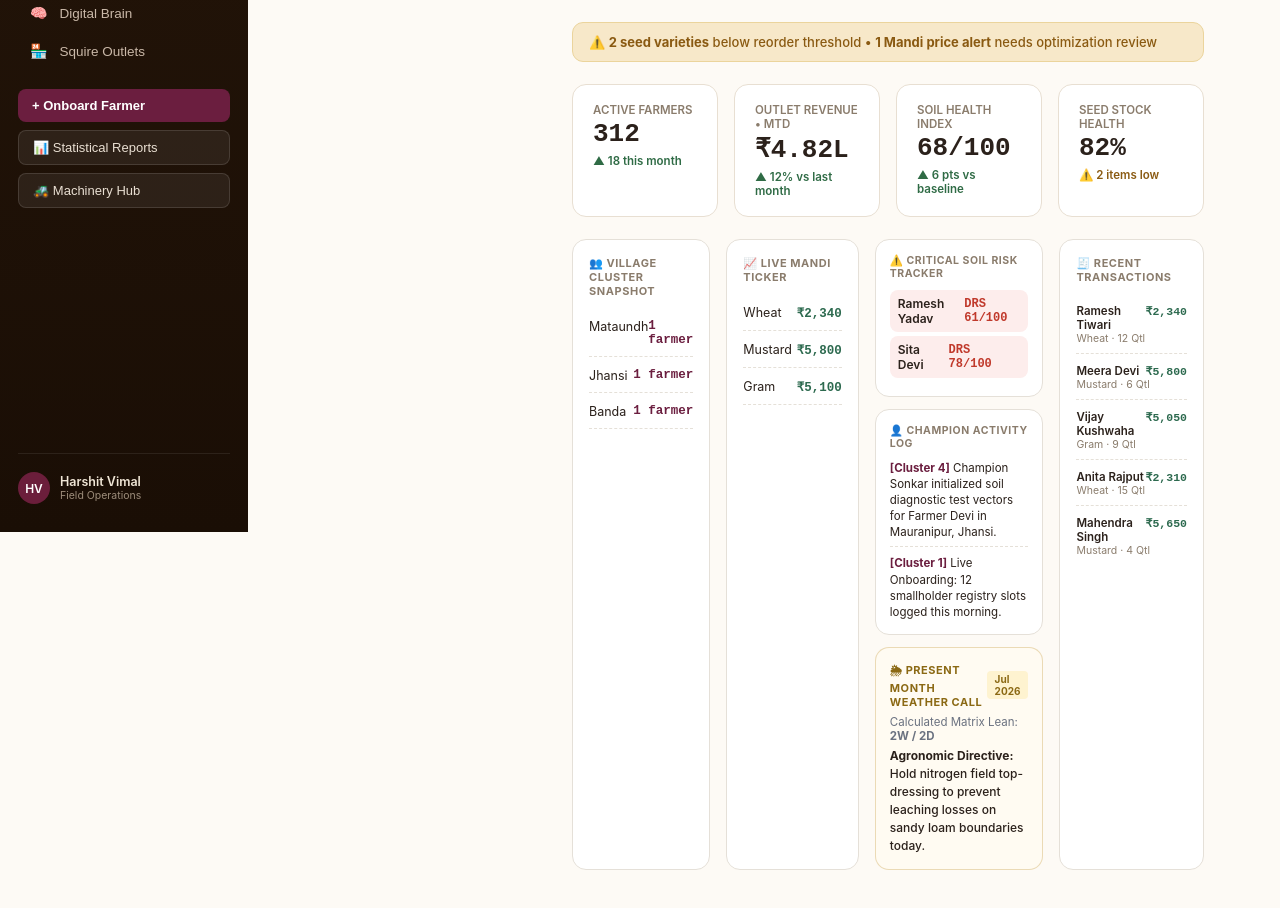
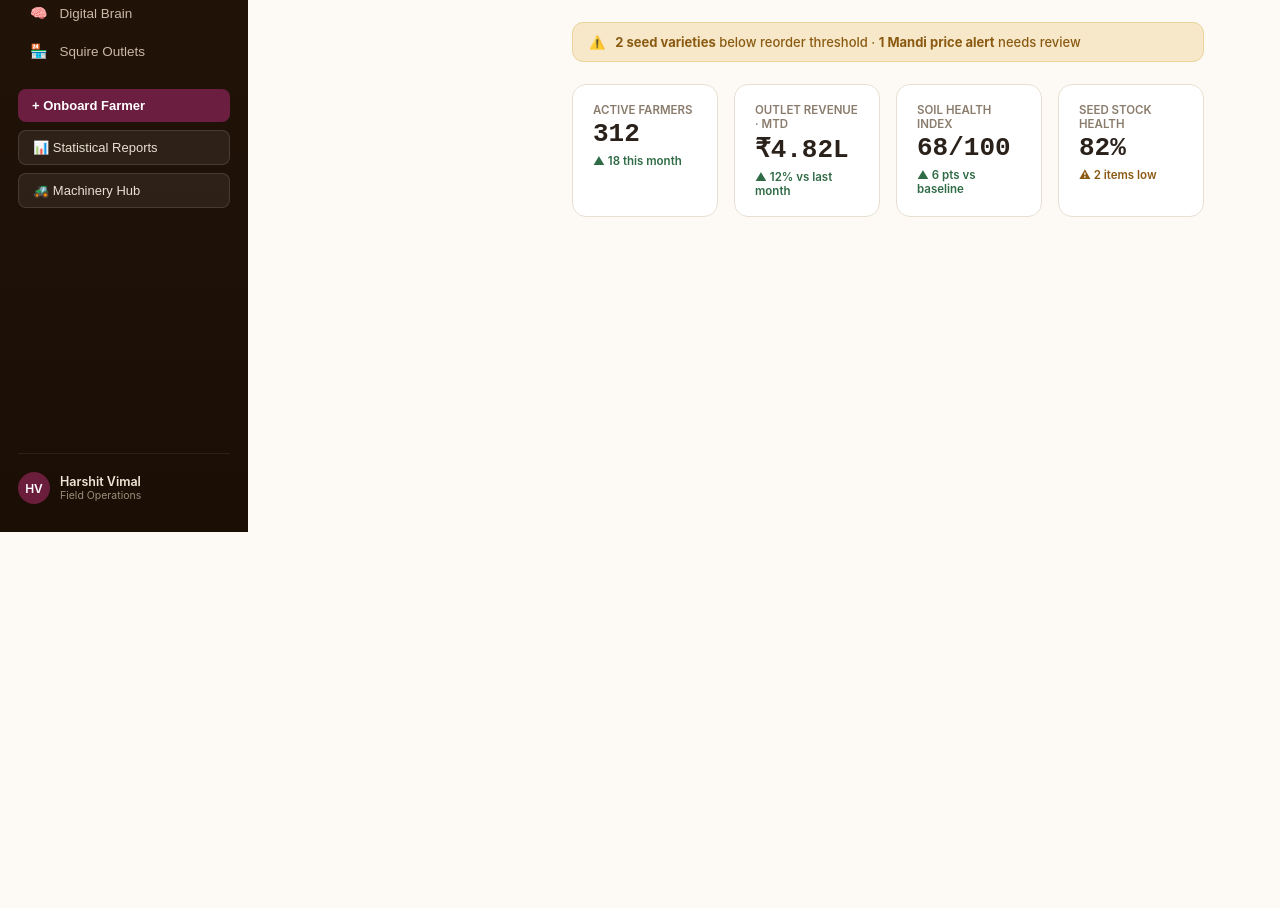
Before and after one commit to Befellow/Befellow-squire-agri-hub-V3, a React (Vite) app in the folder squire-agri-hub-main/: page / in a window 1280 px wide. Shown: the part 268-1176 px from the top of the page. After the commit the page ends 946 px from the top, so only its background shows below. Built offline with nearby package versions, Linux system fonts and the light colour scheme.

Commit message:
Update App.jsx

```diff
--- a/squire-agri-hub-main/src/App.jsx
+++ b/squire-agri-hub-main/src/App.jsx
@@ -1904,7 +1904,7 @@ function Dashboard({ activeSection, farmers, onSelect, onNew, onViewReports, onV
   const md = MANDI_DATA[mandiRange];
 
   const NAV = [
-    { id: "overview", icon: "▦", label: "Dashboard" }, // Synchronized navigation title layer
+    { id: "overview", icon: "▦", label: "Overview" },
     { id: "market", icon: "↗", label: "Market Sales" },
     { id: "seed", icon: "🌱", label: "Seed & Inputs" },
     { id: "farmers", icon: "👥", label: "Farmer Network" },
@@ -1934,7 +1934,7 @@ function Dashboard({ activeSection, farmers, onSelect, onNew, onViewReports, onV
   const filteredTxn = TXN.filter(r => !searchQ || Object.values(r).join(" ").toLowerCase().includes(searchQ.toLowerCase()));
   const filteredFarmers = farmers.filter(f => !searchQ || `${f.name} ${f.village} ${f.district} ${f.cropHistory}`.toLowerCase().includes(searchQ.toLowerCase()));
 
-  const scrollTo = (id) => { scrollTo(id); };
+  const scrollTo = (id) => { setActiveSection(id); };
 
   return (
     <div style={{ display: "flex", minHeight: "100vh", fontFamily: "'Inter',sans-serif" }}>
@@ -1946,7 +1946,7 @@ function Dashboard({ activeSection, farmers, onSelect, onNew, onViewReports, onV
         </div>
         <nav style={{ display: "flex", flexDirection: "column", gap: 2 }}>
           {NAV.map(n => (
-            <button key={n.id} style={{ display: "flex", alignItems: "center", gap: 12, padding: "10px 12px", borderRadius: 9, background: activeSection === n.id ? "rgba(200,150,62,.16)" : "transparent", color: activeSection === n.id ? "#E8C77E" : "#C9B8A8", fontSize: 13.5, fontWeight: 500, border: "none", pointerEvents: "none", textAlign: "left", position: "relative" }}>
+            <button key={n.id} onClick={() => scrollTo(n.id)} style={{ display: "flex", alignItems: "center", gap: 12, padding: "10px 12px", borderRadius: 9, background: activeSection === n.id ? "rgba(200,150,62,.16)" : "transparent", color: activeSection === n.id ? "#E8C77E" : "#C9B8A8", fontSize: 13.5, fontWeight: 500, border: "none", cursor: "pointer", textAlign: "left", position: "relative" }}>
               <span style={{ fontSize: 14 }}>{n.icon}</span>{n.label}
               {activeSection === n.id && <span style={{ position: "absolute", left: -18, top: "50%", transform: "translateY(-50%)", width: 3, height: 18, background: "#C8963E", borderRadius: "0 3px 3px 0" }} />}
             </button>
@@ -1976,15 +1976,13 @@ function Dashboard({ activeSection, farmers, onSelect, onNew, onViewReports, onV
           </div>
         </div>
 
-        {/* 1. DASHBOARD PAGE VIEWPORT */}
+        {/* 1. OVERVIEW PAGE VIEWPORT */}
         {activeSection === "overview" && (
           <div style={{ display: "flex", flexDirection: "column", gap: 22 }}>
-
-            {/* Crop Season Timeline Progress Bar */}
             <div style={{ display: "flex", alignItems: "center", background: "#fff", border: "1px solid #E8DFD2", borderRadius: 12, padding: "14px 20px" }}>
               <div style={{ fontSize: 11, fontWeight: 600, color: "#8A7C6C", letterSpacing: "0.05em", textTransform: "uppercase", marginRight: 18, whiteSpace: "nowrap" }}>Crop Season</div>
               <div style={{ flex: 1, display: "flex", gap: 6, paddingTop: 22 }}>
-                {[{ label: "Kharif • Jun–Oct", flex: 0.42, active: true }, { label: "Rabi • Oct–Mar", flex: 0.42, active: false }, { label: "Zaid • Mar–Jun", flex: 0.16, active: false }].map((seg, i) => (
+                {[{ label: "Kharif · Jun–Oct", flex: 0.42, active: true }, { label: "Rabi · Oct–Mar", flex: 0.42, active: false }, { label: "Zaid · Mar–Jun", flex: 0.16, active: false }].map((seg, i) => (
                   <div key={i} style={{ flex: seg.flex, height: 8, borderRadius: 5, background: seg.active ? "linear-gradient(90deg,#C8963E 0%,#4A7C59 100%)" : "#E8DFD2", position: "relative" }}>
                     <span style={{ position: "absolute", top: -18, left: 0, fontSize: 10.5, fontWeight: 600, color: seg.active ? "#6B1E3B" : "#8A7C6C", whiteSpace: "nowrap" }}>{seg.label}</span>
                     {seg.active && <div style={{ position: "absolute", top: -4, left: "6%", width: 14, height: 14, borderRadius: "50%", background: "#6B1E3B", border: "2.5px solid #fff", boxShadow: "0 0 0 2px #6B1E3B" }} />}
@@ -1992,125 +1990,17 @@ function Dashboard({ activeSection, farmers, onSelect, onNew, onViewReports, onV
                 ))}
               </div>
             </div>
-
-            {/* Live Warning Action Banner */}
             <div style={{ display: "flex", alignItems: "center", gap: 10, background: "#F7E8C9", color: "#8A5A12", border: "1px solid #EBD49C", borderRadius: 11, padding: "11px 16px", fontSize: 13, fontWeight: 500 }}>
-              <span>⚠️ <strong>2 seed varieties</strong> below reorder threshold • <strong>1 Mandi price alert</strong> needs optimization review</span>
+              ⚠️ <span><strong>2 seed varieties</strong> below reorder threshold · <strong>1 Mandi price alert</strong> needs review</span>
             </div>
-
-            {/* Primary Metric Summary Cards Row */}
             <div style={{ display: "grid", gridTemplateColumns: "repeat(4, 1fr)", gap: 16 }}>
-              {[{ label: "Active Farmers", value: `${farmers.length + 309}`, delta: "▲ 18 this month", up: true }, { label: "Outlet Revenue • MTD", value: "₹4.82L", delta: "▲ 12% vs last month", up: true }, { label: "Soil Health Index", value: "68/100", delta: "▲ 6 pts vs baseline", up: true }, { label: "Seed Stock Health", value: "82%", delta: "⚠️ 2 items low", up: false }].map((k, i) => (
+              {[{ label: "Active Farmers", value: `${farmers.length + 309}`, delta: "▲ 18 this month", up: true }, { label: "Outlet Revenue · MTD", value: "₹4.82L", delta: "▲ 12% vs last month", up: true }, { label: "Soil Health Index", value: "68/100", delta: "▲ 6 pts vs baseline", up: true }, { label: "Seed Stock Health", value: "82%", delta: "⚠ 2 items low", up: false }].map((k, i) => (
                 <div key={i} style={{ background: "#fff", border: "1px solid #E8DFD2", borderRadius: 14, padding: "18px 20px" }}>
                   <div style={{ fontSize: 11.5, fontWeight: 600, color: "#8A7C6C", textTransform: "uppercase" }}>{k.label}</div>
                   <div style={{ fontFamily: "monospace", fontSize: 26, fontWeight: 600, color: "#2B211B", marginTop: 2 }}>{k.value}</div>
                   <div style={{ display: "inline-flex", alignItems: "center", gap: 3, fontSize: 11.5, fontWeight: 600, marginTop: 2, color: k.up ? "#2F6B45" : "#8A5A12" }}>{k.delta}</div>
                 </div>
               ))}
-            </div>
-
-            {/* Cohesive 4-Column Operations Grid Layout */}
-            <div style={{ display: "grid", gridTemplateColumns: "1.1fr 1.1fr 1.4fr 1.2fr", gap: 16, alignItems: "stretch" }}>
-
-              {/* COLUMN 1 — Village Cluster Snapshot */}
-              <div style={{ background: C.white, border: `1px solid ${C.border}`, borderRadius: 14, padding: 16, display: "flex", flexDirection: "column" }}>
-                <div style={{ fontSize: 11, fontWeight: 700, color: "#8A7C6C", textTransform: "uppercase", letterSpacing: "0.05em", marginBottom: 12 }}>👥 Village Cluster Snapshot</div>
-                <div style={{ display: "flex", flexDirection: "column", gap: 2 }}>
-                  {Object.entries(farmers.reduce((acc, f) => { acc[f.village] = (acc[f.village] || 0) + 1; return acc; }, {})).reduce((acc, [v, c]) => {
-                    acc.push(
-                      <div key={v} style={{ display: "flex", justifyContent: "space-between", padding: "9px 0", borderBottom: `1px dashed ${C.border}`, fontSize: 12.5 }}>
-                        <span style={{ color: "#2B211B" }}>{v}</span>
-                        <span style={{ fontFamily: "monospace", fontWeight: 700, color: C.maroon }}>{c} farmer{c > 1 ? "s" : ""}</span>
-                      </div>
-                    );
-                    return acc;
-                  }, [])}
-                </div>
-              </div>
-
-              {/* COLUMN 2 — Live Mandi Ticker */}
-              <div style={{ background: C.white, border: `1px solid ${C.border}`, borderRadius: 14, padding: 16, display: "flex", flexDirection: "column" }}>
-                <div style={{ fontSize: 11, fontWeight: 700, color: "#8A7C6C", textTransform: "uppercase", letterSpacing: "0.05em", marginBottom: 12 }}>📈 Live Mandi Ticker</div>
-                <div style={{ display: "flex", flexDirection: "column", gap: 2 }}>
-                  {Object.entries(md).filter(([k]) => k !== "labels").map(([crop, priceArr]) => (
-                    <div key={crop} style={{ display: "flex", justifyContent: "space-between", padding: "9px 0", borderBottom: `1px dashed ${C.border}`, fontSize: 12.5 }}>
-                      <span style={{ textTransform: "capitalize", color: "#2B211B" }}>{crop}</span>
-                      <span style={{ fontFamily: "monospace", fontWeight: 700, color: C.green }}>₹{priceArr[priceArr.length - 1].toLocaleString()}</span>
-                    </div>
-                  ))}
-                </div>
-              </div>
-
-              {/* COLUMN 3 — ACTIONABLE ALERTS BOX (UNIFIED TO REMOVE EMPTY WHITEPAGES) */}
-              <div style={{ display: "flex", flexDirection: "column", gap: 12 }}>
-
-                {/* Sub-Card 1: Soil Stress Threshold Map */}
-                <div style={{ background: C.white, border: `1px solid ${C.border}`, borderRadius: 14, padding: 14, flexShrink: 0 }}>
-                  <div style={{ fontSize: 10.5, fontWeight: 700, color: "#8A7C6C", textTransform: "uppercase", letterSpacing: "0.05em", marginBottom: 10 }}>⚠️ Critical Soil Risk Tracker</div>
-                  {farmers.filter(f => f.soc < 0.4).slice(0, 2).map(f => {
-                    const d = calcDRS(f);
-                    return (
-                      <div key={f.id} style={{ display: "flex", justifyContent: "space-between", alignItems: "center", padding: "6px 8px", background: "#FDEDEC", borderRadius: 8, marginBottom: 4 }}>
-                        <span style={{ fontSize: 12, fontWeight: 600, color: "#2B211B" }}>{f.name}</span>
-                        <span style={{ fontFamily: "monospace", fontWeight: 800, fontSize: 12, color: C.red }}>DRS {d.drs}/100</span>
-                      </div>
-                    );
-                  })}
-                </div>
-
-                {/* Sub-Card 2: Village Champion Log Ledger */}
-                <div style={{ background: C.white, border: `1px solid ${C.border}`, borderRadius: 14, padding: 14, flex: 1, display: "flex", flexDirection: "column" }}>
-                  <div style={{ fontSize: 10.5, fontWeight: 700, color: "#8A7C6C", textTransform: "uppercase", letterSpacing: "0.05em", marginBottom: 10 }}>👤 Champion Activity Log</div>
-                  <div style={{ display: "flex", flexDirection: "column", gap: 8, minHeight: 90, overflowY: "auto", flex: 1 }}>
-                    <div style={{ fontSize: 11.5, color: "#2B211B", lineHeight: 1.4, paddingBottom: 6, borderBottom: `1px dashed ${C.border}` }}>
-                      <strong style={{ color: C.maroon }}>[Cluster 4]</strong> Champion Sonkar initialized soil diagnostic test vectors for Farmer Devi in Mauranipur, Jhansi.
-                    </div>
-                    <div style={{ fontSize: 11.5, color: "#2B211B", lineHeight: 1.4 }}>
-                      <strong style={{ color: C.maroon }}>[Cluster 1]</strong> Live Onboarding: 12 smallholder registry slots logged this morning.
-                    </div>
-                  </div>
-                </div>
-
-                {/* Sub-Card 3: Present Week Model Weather Trigger Advisory */}
-                {(() => {
-                  const sampleFarmer = farmers[0] || INITIAL_FARMERS[0];
-                  const weatherArray = calcWeather(sampleFarmer);
-                  const currentMonthName = MONTHS[new Date().getMonth()];
-                  const activeWeather = weatherArray.find(m => m.month === currentMonthName) || weatherArray[6];
-
-                  return (
-                    <div style={{ background: "#FFFBF2", border: `1px solid ${C.gold}55`, borderRadius: 14, padding: 14, flexShrink: 0 }}>
-                      <div style={{ display: "flex", justifyContent: "space-between", alignItems: "center", marginBottom: 6 }}>
-                        <span style={{ fontSize: 11, fontWeight: 700, color: C.soil, textTransform: "uppercase", letterSpacing: "0.05em" }}>🌦 Present Month Weather Call</span>
-                        <span style={{ fontSize: 10, background: "#FEF3D0", color: C.soil, padding: "2px 8px", borderRadius: 4, fontWeight: 700 }}>{activeWeather.month} 2026</span>
-                      </div>
-                      <div style={{ fontSize: 11.5, color: C.muted, marginBottom: 4 }}>
-                        Calculated Matrix Lean: <strong>{activeWeather.wetWeeks}W / {activeWeather.dryWeeks}D</strong>
-                      </div>
-                      <div style={{ fontSize: 12, color: "#2B211B", lineHeight: 1.5, fontWeight: 500 }}>
-                        <strong>Agronomic Directive:</strong> Hold nitrogen field top-dressing to prevent leaching losses on sandy loam boundaries today.
-                      </div>
-                    </div>
-                  );
-                })()}
-              </div>
-
-              {/* COLUMN 4 — Recent Transactions */}
-              <div style={{ background: C.white, border: `1px solid ${C.border}`, borderRadius: 14, padding: 16, display: "flex", flexDirection: "column" }}>
-                <div style={{ fontSize: 11, fontWeight: 700, color: "#8A7C6C", textTransform: "uppercase", letterSpacing: "0.05em", marginBottom: 12 }}>🧾 Recent Transactions</div>
-                <div style={{ display: "flex", flexDirection: "column", gap: 2 }}>
-                  {TXN.slice(0, 5).map((r, i) => (
-                    <div key={i} style={{ padding: "8px 0", borderBottom: i < 4 ? `1px dashed ${C.border}` : "none", fontSize: 11.5 }}>
-                      <div style={{ display: "flex", justifyContent: "space-between" }}>
-                        <span style={{ color: "#2B211B", fontWeight: 600 }}>{r.name}</span>
-                        <span style={{ fontFamily: "monospace", color: C.green, fontWeight: 700 }}>{r.price}</span>
-                      </div>
-                      <div style={{ color: "#8A7C6C", fontSize: 10.5 }}>{r.crop} · {r.qty}</div>
-                    </div>
-                  ))}
-                </div>
-              </div>
-
             </div>
           </div>
         )}
```
